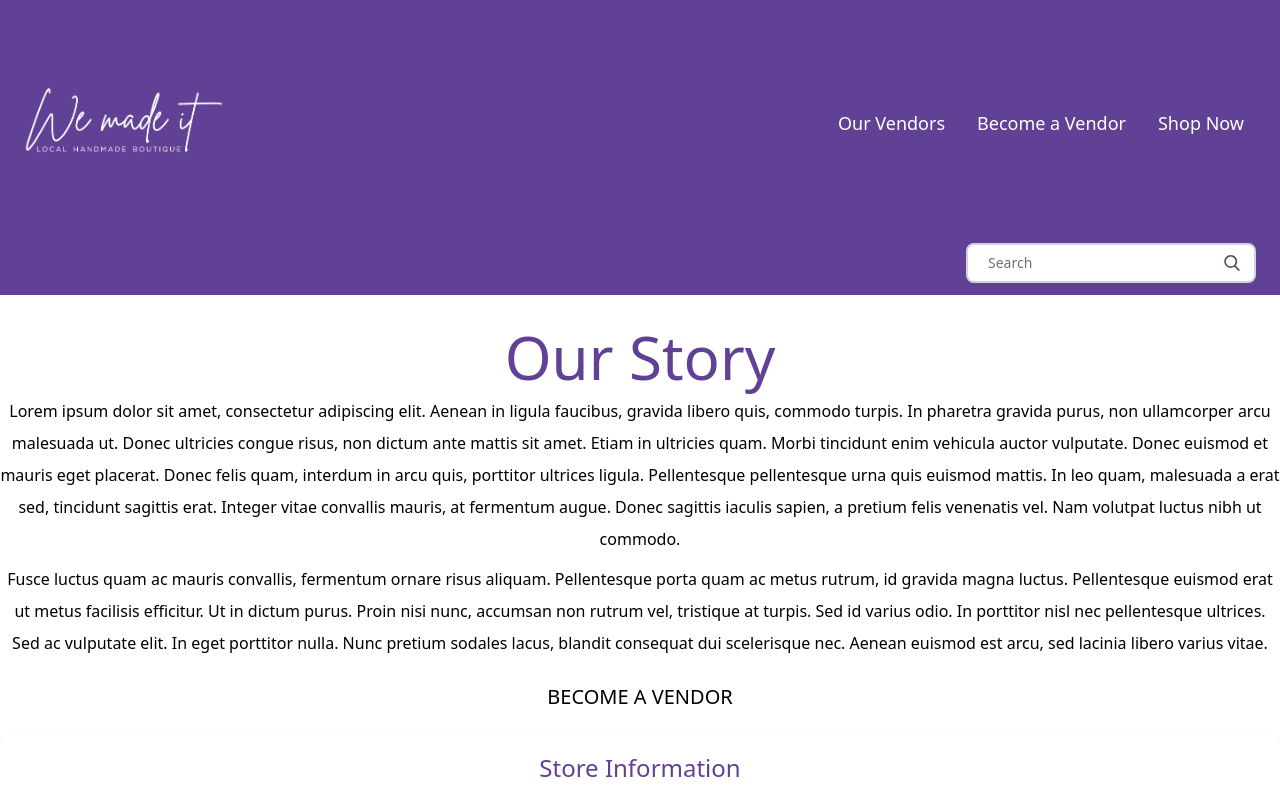
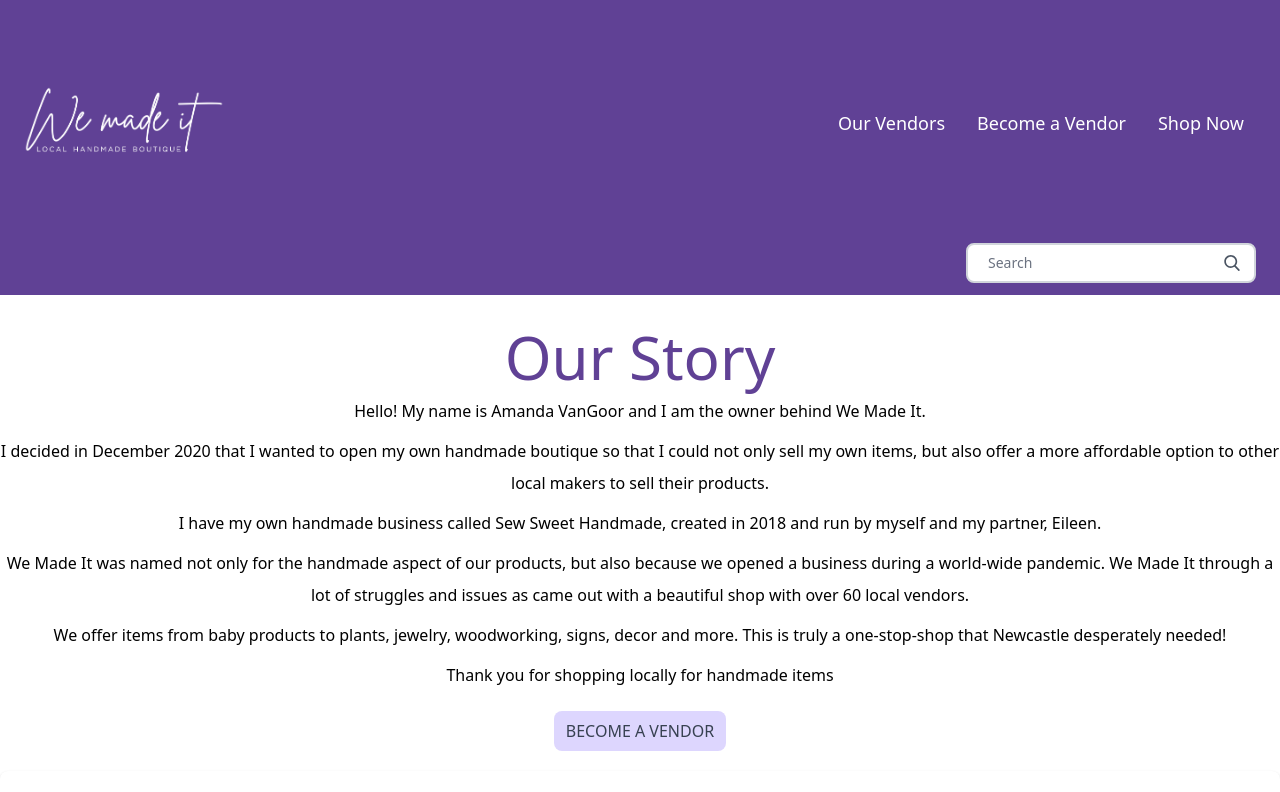
Before and after one commit to kellenwiltshire/we-made-it, a Next.js app: page / in a window 1280 px wide. Shown: the top 792 px of the page. Built offline with nearby package versions, Linux system fonts and the light colour scheme; no server answers.

Commit message:
Layout fixes

```diff
--- a/components/About/AboutStore.js
+++ b/components/About/AboutStore.js
@@ -7,32 +7,35 @@ function AboutStore() {
 			<div className='container flex flex-row flex-wrap justify-center'>
 				<div className='w-full text-center leading-loose space-y-2'>
 					<p>
-						Lorem ipsum dolor sit amet, consectetur adipiscing elit. Aenean in
-						ligula faucibus, gravida libero quis, commodo turpis. In pharetra
-						gravida purus, non ullamcorper arcu malesuada ut. Donec ultricies
-						congue risus, non dictum ante mattis sit amet. Etiam in ultricies
-						quam. Morbi tincidunt enim vehicula auctor vulputate. Donec euismod
-						et mauris eget placerat. Donec felis quam, interdum in arcu quis,
-						porttitor ultrices ligula. Pellentesque pellentesque urna quis
-						euismod mattis. In leo quam, malesuada a erat sed, tincidunt
-						sagittis erat. Integer vitae convallis mauris, at fermentum augue.
-						Donec sagittis iaculis sapien, a pretium felis venenatis vel. Nam
-						volutpat luctus nibh ut commodo.
+						Hello! My name is Amanda VanGoor and I am the owner behind We Made
+						It.
 					</p>
 					<p>
-						Fusce luctus quam ac mauris convallis, fermentum ornare risus
-						aliquam. Pellentesque porta quam ac metus rutrum, id gravida magna
-						luctus. Pellentesque euismod erat ut metus facilisis efficitur. Ut
-						in dictum purus. Proin nisi nunc, accumsan non rutrum vel, tristique
-						at turpis. Sed id varius odio. In porttitor nisl nec pellentesque
-						ultrices. Sed ac vulputate elit. In eget porttitor nulla. Nunc
-						pretium sodales lacus, blandit consequat dui scelerisque nec. Aenean
-						euismod est arcu, sed lacinia libero varius vitae.
+						I decided in December 2020 that I wanted to open my own handmade
+						boutique so that I could not only sell my own items, but also offer
+						a more affordable option to other local makers to sell their
+						products.
 					</p>
+					<p>
+						I have my own handmade business called Sew Sweet Handmade, created
+						in 2018 and run by myself and my partner, Eileen.
+					</p>
+					<p>
+						We Made It was named not only for the handmade aspect of our
+						products, but also because we opened a business during a world-wide
+						pandemic. We Made It through a lot of struggles and issues as came
+						out with a beautiful shop with over 60 local vendors.
+					</p>
+					<p>
+						We offer items from baby products to plants, jewelry, woodworking,
+						signs, decor and more. This is truly a one-stop-shop that Newcastle
+						desperately needed!
+					</p>
+					<p>Thank you for shopping locally for handmade items</p>
 				</div>
 				<Link href='/Vendors/vendors'>
 					<a>
-						<p className='mt-5 text-xl transition duration-300 ease-in-out border-b border-white hover:border-b-2 hover:border-dark-purple p-1'>
+						<p className='mx-1 mt-5 px-3 py-2 bg-purple-200 text-gray-700 hover:bg-purple-700 hover:text-gray-200 rounded-lg cursor-pointer'>
 							BECOME A VENDOR
 						</p>
 					</a>
--- a/components/Layout/Pagination.js
+++ b/components/Layout/Pagination.js
@@ -7,7 +7,7 @@ function Pagination({ currentCursor, name, cat }) {
 	return (
 		<div className='w-full flex justify-center m-10'>
 			<ul className='flex'>
-				<li className='mx-1 px-3 py-2 bg-gray-200 text-gray-700 hover:bg-gray-700 hover:text-gray-200 rounded-lg cursor-pointer'>
+				<li className='mx-1 px-3 py-2 bg-purple-200 text-gray-700 hover:bg-purple-700 hover:text-gray-200 rounded-lg cursor-pointer'>
 					<div
 						onClick={() => router.back()}
 						className='flex items-center font-bold'
@@ -16,7 +16,7 @@ function Pagination({ currentCursor, name, cat }) {
 					</div>
 				</li>
 
-				<li className='mx-1 px-3 py-2 bg-gray-200 text-gray-700 hover:bg-gray-700 hover:text-gray-200 rounded-lg cursor-pointer'>
+				<li className='mx-1 px-3 py-2 bg-purple-200 text-gray-700 hover:bg-purple-700 hover:text-gray-200 rounded-lg cursor-pointer'>
 					<Link
 						href={{
 							pathname: `Shop/${cat[0]}`,
--- a/components/Product/ProductCards.js
+++ b/components/Product/ProductCards.js
@@ -11,14 +11,14 @@ function ProductCards({ itemID, image, title, item }) {
 				query: { product: itemID },
 			}}
 		>
-			<a>
-				<div className='flex flex-wrap bg-white w-28 sm:w-40 md:w-80 shadow-lg cursor-pointer rounded transform hover:scale-105 duration-300 ease-in-out m-5'>
+			<a className='flex flex-wrap bg-white w-28 sm:w-40 md:w-80 shadow-lg cursor-pointer rounded transform hover:scale-105 duration-300 ease-in-out m-5'>
+				<div className='flex flex-wrap bg-white w-28 sm:w-40 md:w-80 shadow cursor-pointer rounded m-5'>
 					<div>
 						<img src={image} alt='' width='600px' height='auto' />
 					</div>
 				</div>
-				<div className='w-full'>
-					<h2 className='text-xs sm:text-base md:text-2xl uppercase text-center'>
+				<div className='flex flex-wrap bg-white w-28 sm:w-40 md:w-80'>
+					<h2 className='text-xs sm:text-base md:text-xl uppercase text-center w-full'>
 						{title}
 					</h2>
 					<h2 className='ml-5'>${roundedPrice}</h2>
--- a/pages/Products/[product].js
+++ b/pages/Products/[product].js
@@ -20,7 +20,7 @@ export default function ShopProduct({ data }) {
 						onClick={() => router.back()}
 						className='flex items-center font-bold'
 					>
-						<span className='mx-1 px-3 py-2 bg-gray-200 text-gray-700 hover:bg-gray-700 hover:text-gray-200 rounded-lg cursor-pointer'>
+						<span className='mx-1 px-3 py-2 bg-purple-200 text-gray-700 hover:bg-purple-700 hover:text-gray-200 rounded-lg cursor-pointer'>
 							Back
 						</span>
 					</div>
@@ -88,7 +88,7 @@ export default function ShopProduct({ data }) {
 							<a
 								href='#'
 								target='_blank'
-								className=' bg-dark-purple hover:bg-blue-dark text-white font-bold py-3 px-6 rounded-lg mt-3 hover:bg-purple-500 transition ease-in-out duration-300'
+								className='mx-1 px-3 py-2 bg-purple-200 text-gray-700 hover:bg-purple-700 hover:text-gray-200 rounded-lg cursor-pointer'
 							>
 								Add to Cart
 							</a>
```
